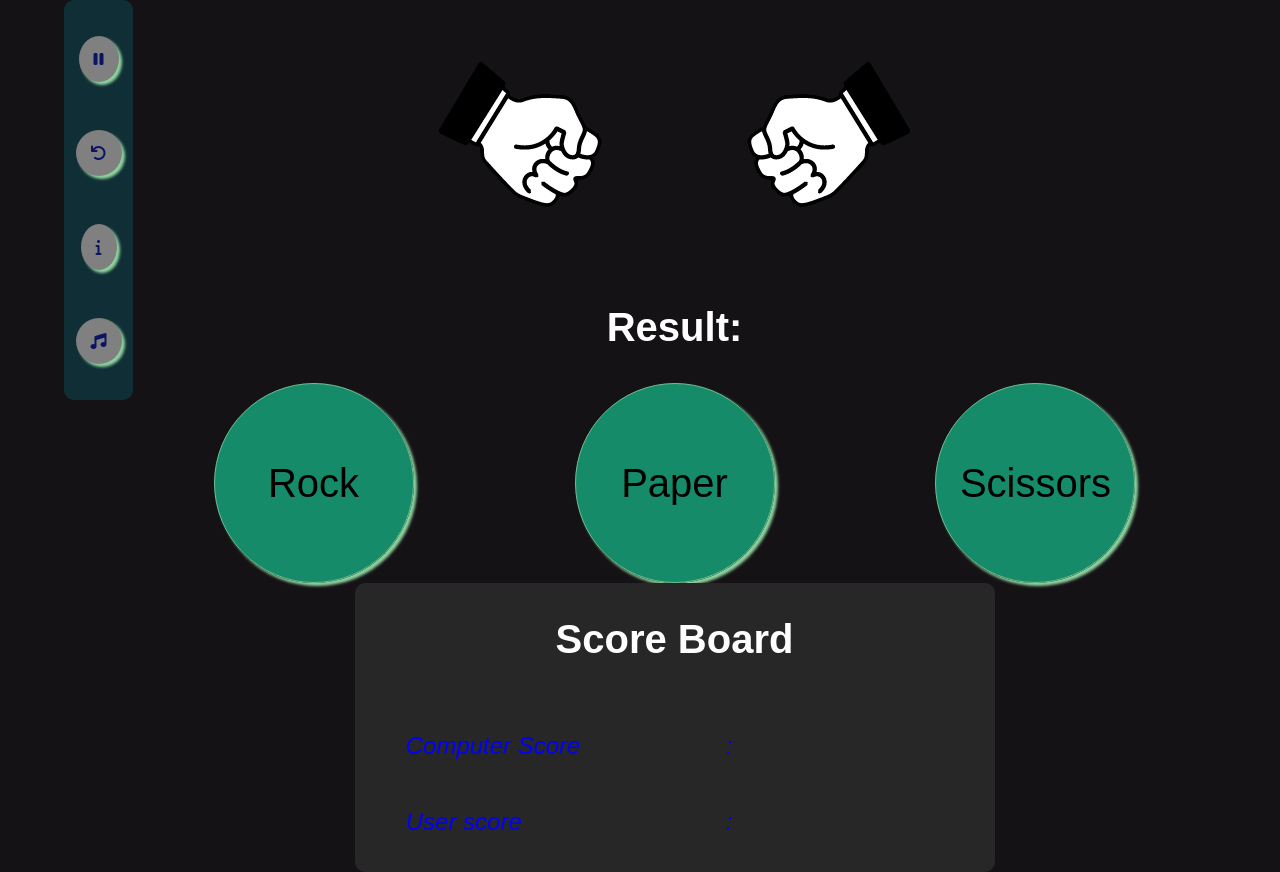
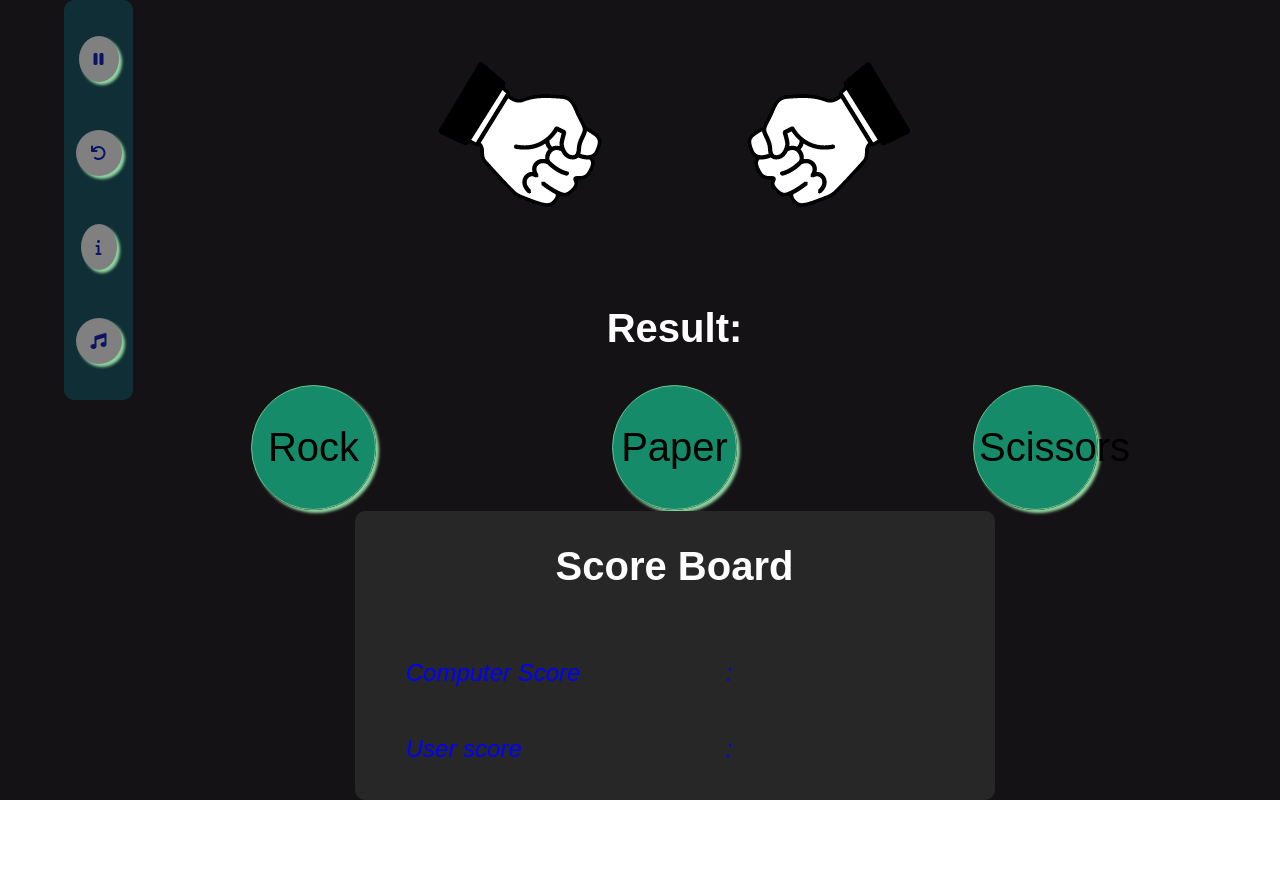
Before and after one commit to Ben-A-Sabu/rock-paper-scissor, a plain HTML site: page index.html in a window 1280 px wide. Both pictures are taken after a click on the button "Let's Play". After the commit the page ends 800 px from the top, so only its background shows below. Drawn offline with Linux system fonts and the light colour scheme.

Commit message:
changed css of gameoverpopup and height and width of button

```diff
--- a/index.css
+++ b/index.css
@@ -124,8 +124,8 @@ h2 {
 button {
   font-size: clamp(1.5rem, 5vw, 2.5rem);
   font-weight: 200;
-  height: clamp(150px, 20vw, 200px);
-  width: clamp(150px, 20vw, 200px);
+  height: clamp(100px, 20vw, 125px);
+  width: clamp(100px, 20vw, 125px);
   border-radius: 50%;
   box-shadow: #8fd49f 3px 3px 3px;
   padding: 13px 5px 13px;
@@ -244,7 +244,6 @@ button:hover {
   background-color: rgb(62, 205, 148);
   z-index: 10;
   border-radius: 5px;
-  margin: 0 5% 5% 5%;
   display: none;
   flex-direction: column;
   align-items: center;
```
